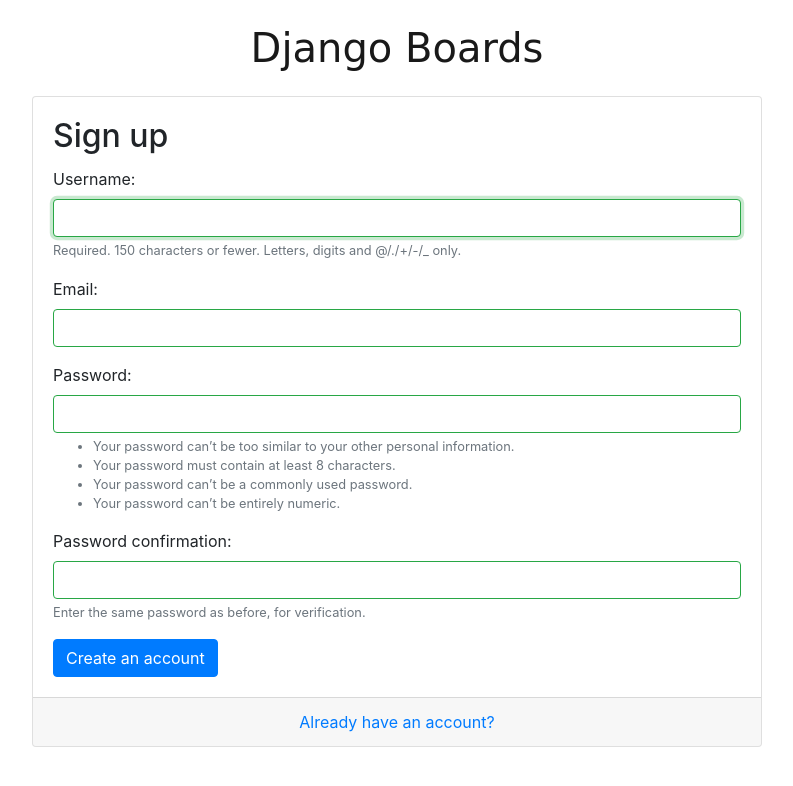
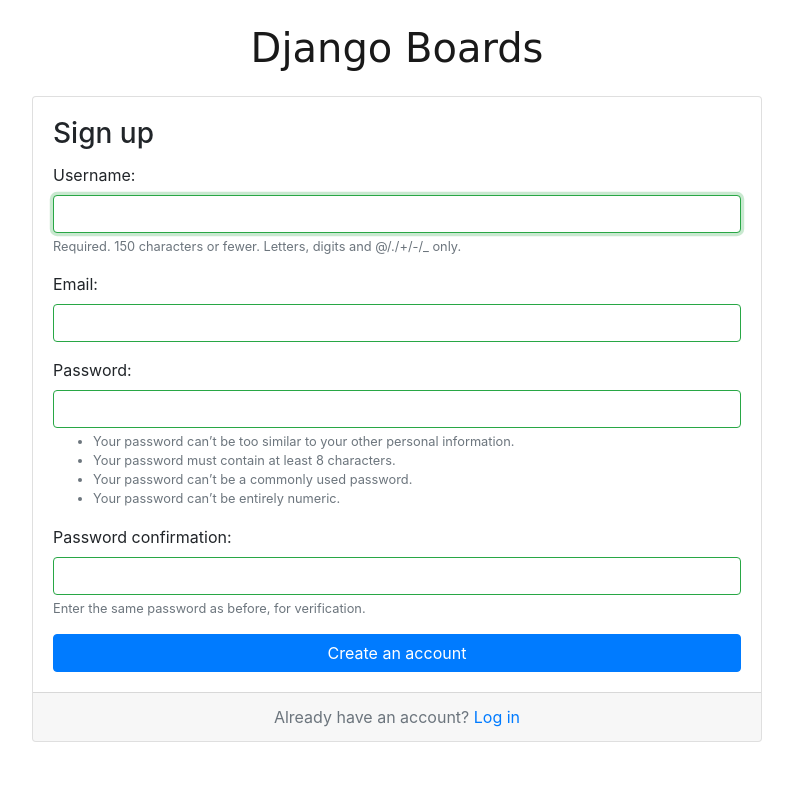
Before and after one commit to haindvn1980/BoardProject, a Django app: page /signup in a window 1280 px wide. Shown: the top 786 px of the page, without its empty margins (243-1036 px from the left). Run offline with Django 3.2, Linux system fonts and the light colour scheme; some libraries are stand-ins or nearby versions; some web fonts are replaced.

Commit message:
12/08/2019

```diff
--- a/templates/accounts/signup.html
+++ b/templates/accounts/signup.html
@@ -1,30 +1,23 @@
-{% extends '../base.html'%}
-{% load static %}
-{% block stylesheet %}
-<link rel="stylesheet" href="{% static 'css/accounts.css' %}">
-{% endblock %}
+{% extends '../base_accounts.html' %}
 
+{% block title %}Sign up to Django Boards{% endblock %}
 
-{% block body %}
-<div class="container">
-    <h1 class="text-center logo my-4">
-        <a href="{% url 'home' %}"> Django Boards</a>
-    </h1>
+{% block content %}
   <div class="row justify-content-center">
     <div class="col-lg-8 col-md-10 col-sm-12">
       <div class="card">
         <div class="card-body">
-                    <h2 class="card-title">Sign up</h2>
+          <h3 class="card-title">Sign up</h3>
           <form method="post" novalidate>
             {% csrf_token %}
             {% include 'includes/form.html' %}
-                        <button type="submit" class="btn btn-primary"> Create an account</button>
+            <button type="submit" class="btn btn-primary btn-block">Create an account</button>
           </form>
         </div>
-                <div class="card-footer text-muted text-center"><a href="{% url 'login' %}">Already have an account?</a> </div>
+        <div class="card-footer text-muted text-center">
+          Already have an account? <a href="{% url 'login' %}">Log in</a>
         </div>
       </div>
     </div>
   </div>
-
-{% endblock%}
+{% endblock %}
--- /dev/null
+++ b/templates/base_accounts.html
@@ -0,0 +1,17 @@
+{% extends 'base.html' %}
+
+{% load static %}
+
+{% block stylesheet %}
+  <link rel="stylesheet" href="{% static 'css/accounts.css' %}">
+{% endblock %}
+
+{% block body %}
+  <div class="container">
+    <h1 class="text-center logo my-4">
+      <a href="{% url 'home' %}">Django Boards</a>
+    </h1>
+    {% block content %}
+    {% endblock %}
+  </div>
+{% endblock %}
--- a/templates/includes/form.html
+++ b/templates/includes/form.html
@@ -1,4 +1,13 @@
 {% load widget_tweaks %}
+
+{% if form.non_field_errors %}
+  <div class="alert alert-danger" role="alert">
+    {% for error in form.non_field_errors %}
+      <p{% if forloop.last %} class="mb-0"{% endif %}>{{ error }}</p>
+    {% endfor %}
+  </div>
+{% endif %}
+
 {% for field in form %}
     <div class="form-group">
           {{ field.label_tag }}
@@ -7,13 +16,12 @@
             {% if field.errors %}
 
                 {% render_field field class="form-control is-invalid" %}
-                {% if form.non_field_errors %}
-                    {% for error in field.errors %}
-                        <div class="invalid-feedback" role="alert">
-                           <p{% if forloop.last %} class="mb-0"{% endif %}>{{ error }}</p>
-                        </div>
-                    {% endfor%}
-                {% endif %}
+                {% for error in field.errors %}
+                    <div class="invalid-feedback">
+                       <p{% if forloop.last %} class="mb-0"{% endif %}>{{ error }}</p>
+                    </div>
+                {% endfor%}
+
             {% else %}
                 {% render_field field class="form-control is-valid" %}
             {% endif %}
```
Also changed, not shown: templates/accounts/login.html (+4 -8 lines). Lines whose indentation alone changed are shown as unchanged.
